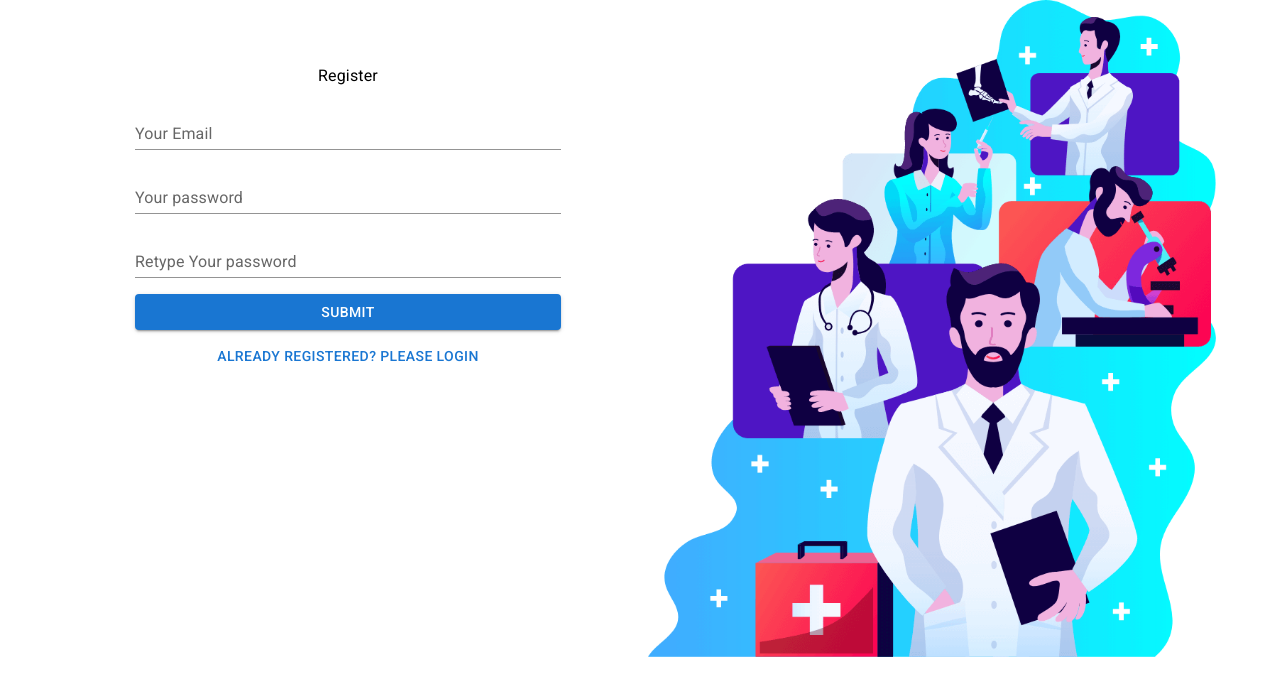
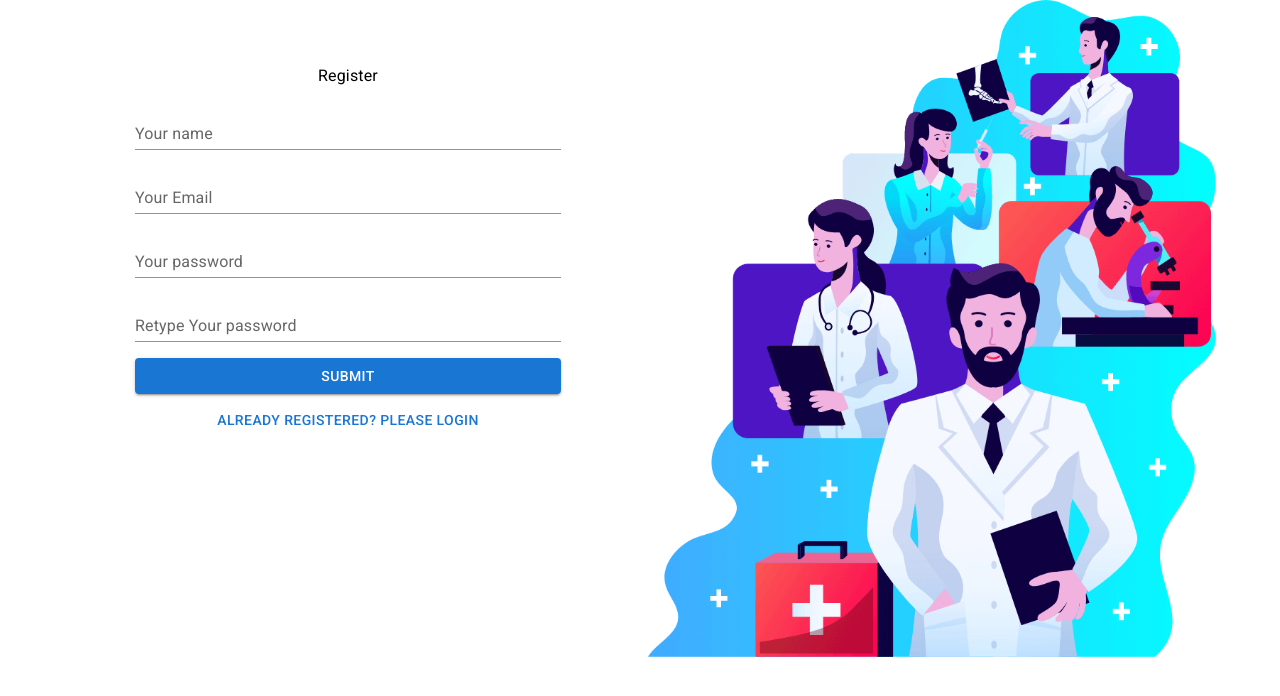
Before and after one commit to Ratna-Rani-Kundu/doctors-portal, a React (Create React App) app: page /register in a window 1280 px wide. Shown: the top 696 px of the page. Built offline with nearby package versions, Linux system fonts and the light colour scheme; no server answers.

Commit message:
name field has been added in register section

```diff
--- a/src/Pages/Login/Register/Register.js
+++ b/src/Pages/Login/Register/Register.js
@@ -41,6 +41,13 @@ const Register = () => {
                    </Typography>
                      {!isLoading &&
                      <form onSubmit={handleLoginSubmit}>
+                           <TextField
+                               sx={{width:"75%",m:1}}
+                               id="standard-basic"
+                               label="Your name"
+                               name="name"
+                               onBlur={handleOnBlur}
+                               variant="standard" />
                            <TextField
                                sx={{width:"75%",m:1}}
                                id="standard-basic"
```
